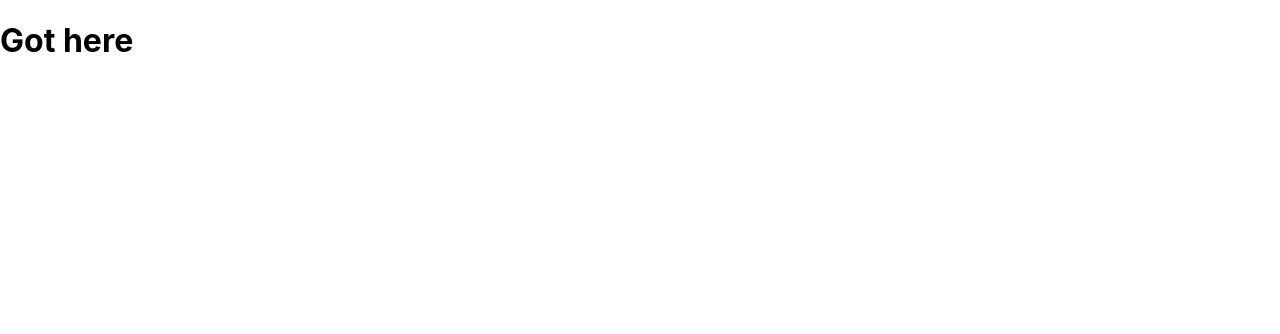
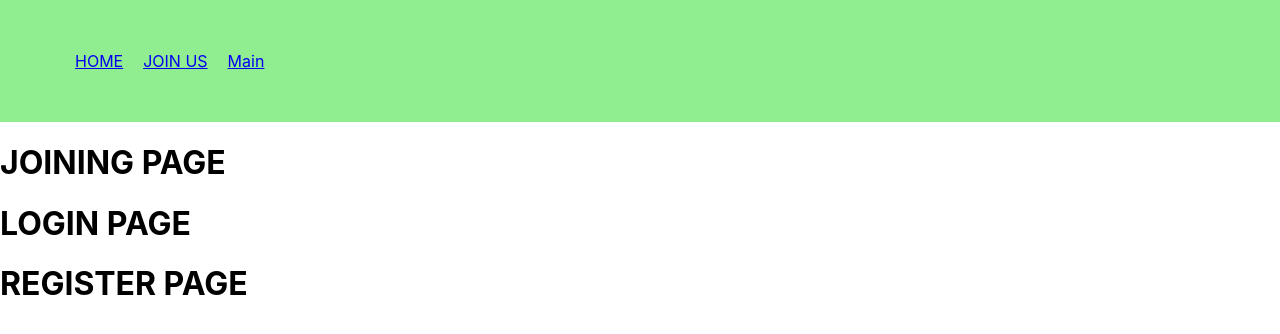
Before and after one commit to shaharduany/chat-app, a React (Create React App) app in the folder client/: page /join in a window 1280 px wide. Shown: the top 334 px of the page. Built offline with nearby package versions, Linux system fonts and the light colour scheme.

Commit message:
Began general layout of the web page

```diff
--- a/client/package.json
+++ b/client/package.json
@@ -10,6 +10,7 @@
     "react": "^17.0.2",
     "react-dom": "^17.0.2",
     "react-redux": "^7.2.6",
+    "react-router-dom": "^6.2.2",
     "react-scripts": "5.0.0",
     "redux": "^4.1.2",
     "web-vitals": "^2.1.4"
--- a/client/src/App.css
+++ b/client/src/App.css
@@ -1,38 +1,15 @@
-.App {
-  text-align: center;
+
+.nav-div{
+  background-color: lightgreen;
+  color: white;
+  padding: 25px;
 }
 
-.App-logo {
-  height: 40vmin;
-  pointer-events: none;
+ul{
+  display: flex;
+  list-style: none;
 }
 
-@media (prefers-reduced-motion: no-preference) {
-  .App-logo {
-    animation: App-logo-spin infinite 20s linear;
-  }
+li{
+  padding: 10px;
 }
-
-.App-header {
-  background-color: #282c34;
-  min-height: 100vh;
-  display: flex;
-  flex-direction: column;
-  align-items: center;
-  justify-content: center;
-  font-size: calc(10px + 2vmin);
-  color: white;
-}
-
-.App-link {
-  color: #61dafb;
-}
-
-@keyframes App-logo-spin {
-  from {
-    transform: rotate(0deg);
-  }
-  to {
-    transform: rotate(360deg);
-  }
-}
--- a/client/src/App.js
+++ b/client/src/App.js
@@ -1,6 +1,10 @@
+import React from 'react';
+import { BrowserRouter as Router, Route, Routes } from 'react-router-dom';
 import './App.css';
 import { useSelector } from 'react-redux';
 import Nav from './components/Nav';
+import JoinPage from './components/signing-page';
+import MainPage from './components/MainPage';
 
 function App() {
   const user = useSelector(state => state.user);
@@ -10,7 +14,14 @@ function App() {
 
   return (
     <div className='app-wrapper'>
-      <Nav />
+      <Router>
+        <Nav />
+        <Routes>
+          <Route exact path="/" element={<h1>home page</h1>}></Route>
+          <Route exact path="/join" element={<JoinPage />}></Route>
+          <Route exact path="/main" element={<MainPage />}></Route>
+        </Routes>
+      </Router>
     </div>
   );
 }
--- /dev/null
+++ b/client/src/components/Login.jsx
@@ -0,0 +1,8 @@
+import React from 'react';
+
+export default function Login (props){
+
+    return (<div>
+        <h1>LOGIN PAGE</h1>
+    </div>);
+}
--- /dev/null
+++ b/client/src/components/MainPage.jsx
@@ -0,0 +1,11 @@
+import React from 'react';
+import Room from './Room';
+import RoomList from './RoomsList';
+
+export default function MainPage(props){
+
+    return (<div>
+        <RoomList />
+        <Room />
+    </div>)
+}
--- a/client/src/components/Nav.js
+++ /dev/null
@@ -1,10 +0,0 @@
-import React from 'react';
-import { useSelector } from 'react-redux';
-
-export default function Nav(props){
-    const user = useSelector(state => state.user);
-    console.log("user two");
-    console.log(user);
-
-    return (<h1>Got here</h1>);
-}
--- /dev/null
+++ b/client/src/components/Nav.jsx
@@ -0,0 +1,30 @@
+import React from 'react';
+import { useSelector } from 'react-redux';
+import {Link} from 'react-router-dom';
+
+const styles = {
+    color: "white",
+    padding: 20,
+    backgroundColor: "darkred",
+    alignItems: "center",
+}
+
+export default function Nav(props){
+    const user = useSelector(state => state.user);
+    console.log("user two");
+    console.log(user);
+
+    return (<div className='nav-div'>
+        <ul>
+            <Link to="/">
+                <li>HOME</li>
+            </Link>
+            <Link to="/join">
+                <li>JOIN US</li>
+            </Link>
+            <Link to="/main">
+                <li>Main</li>
+            </Link>
+        </ul>
+    </div>);
+}
--- /dev/null
+++ b/client/src/components/Register.jsx
@@ -0,0 +1,9 @@
+import React from 'react';
+
+export default function Register(props){
+
+    return (<div>
+        <h1>REGISTER PAGE</h1>
+    </div>)
+
+}
--- /dev/null
+++ b/client/src/components/Room.jsx
@@ -0,0 +1,7 @@
+import React from 'react';
+
+export default function Room(props){
+    return (<div>
+        <h1>room</h1>
+    </div>);
+}
--- /dev/null
+++ b/client/src/components/RoomsList.jsx
@@ -0,0 +1,12 @@
+import React from 'react';
+import { useSelector } from 'react-redux';
+
+export default function RoomList(props){
+    const rooms = useSelector(state => state.rooms);
+
+    return (<div>
+        <ul>
+            <li>ROOMS LIST</li>
+        </ul>
+    </div>);
+}
--- /dev/null
+++ b/client/src/components/signing-page.jsx
@@ -0,0 +1,12 @@
+import React from 'react';
+import Login from './Login';
+import Register from './Register';
+
+export default function JoinPage(props){
+
+    return (<div>
+        <h1>JOINING PAGE</h1>
+        <Login />
+        <Register />
+    </div>)
+}
```
Also changed, not shown: 1 other file (tests, documents, lock files or other folders).
